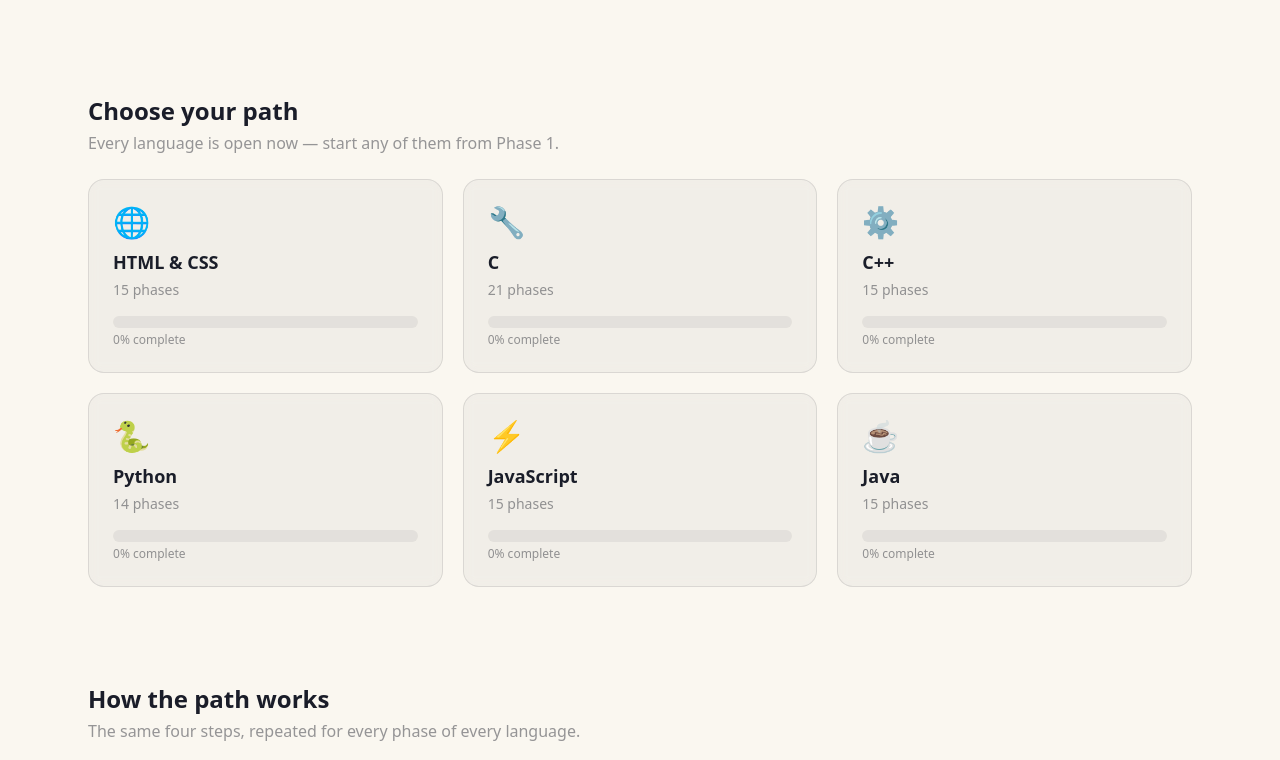
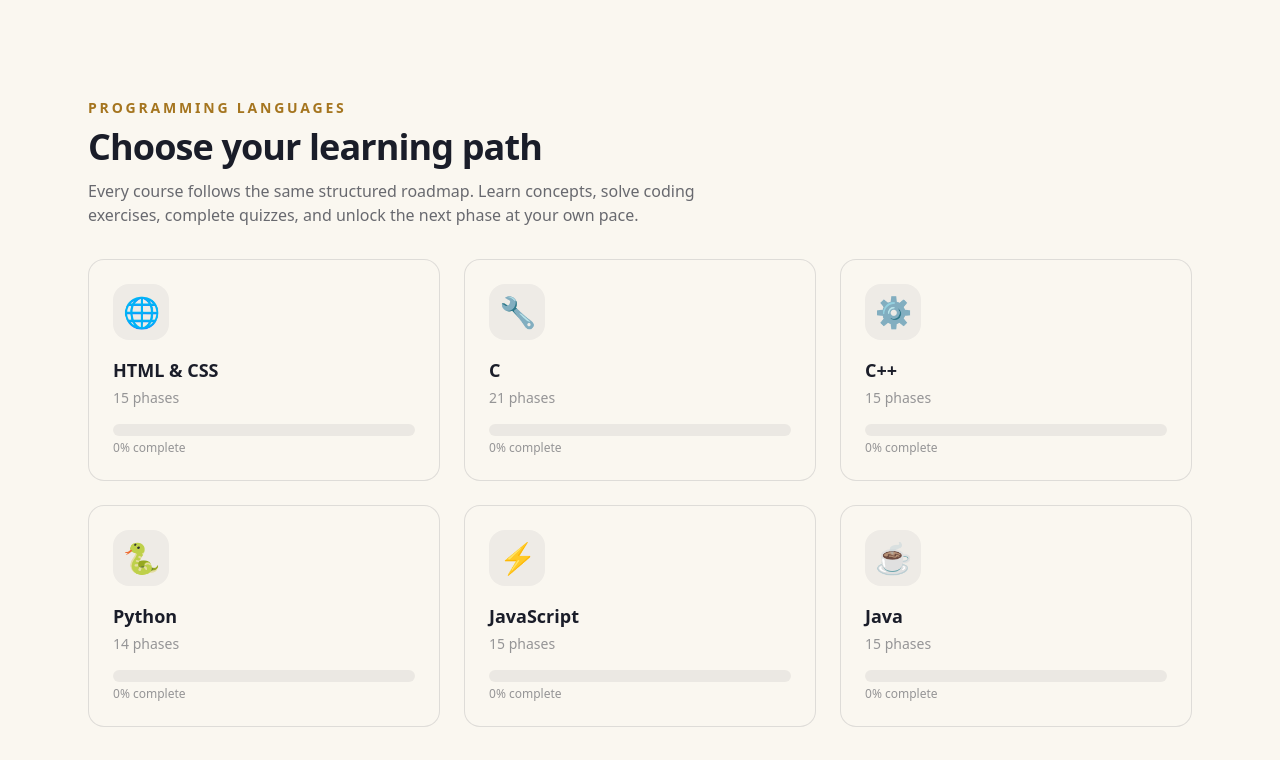
Before and after one commit to abhaykishor01-cyber/code-tutor, a Next.js app: page / in a window 1280 px wide. Shown: the part 1260-2020 px from the top of the page. Built offline with nearby package versions, Linux system fonts and the light colour scheme.

Commit message:
feat: polish language cards and section layout

```diff
--- a/app/page.tsx
+++ b/app/page.tsx
@@ -200,9 +200,21 @@ export default function HomePage() {
 
       {/* LANGUAGE CARDS */}
       <section>
-        <h2 className="text-2xl font-bold mb-1">Choose your path</h2>
-        <p className="text-white/50 mb-6">Every language is open now — start any of them from Phase 1.</p>
-        <div className="grid sm:grid-cols-2 lg:grid-cols-3 gap-5">
+        <div className="mb-8">
+  <span className="text-sm font-semibold uppercase tracking-[0.2em] text-gold-400">
+    Programming Languages
+  </span>
+
+  <h2 className="mt-2 text-3xl font-bold tracking-tight md:text-4xl">
+    Choose your learning path
+  </h2>
+
+  <p className="mt-3 max-w-2xl text-white/60">
+    Every course follows the same structured roadmap. Learn concepts, solve coding exercises,
+    complete quizzes, and unlock the next phase at your own pace.
+  </p>
+</div>
+        <div className="grid gap-6 sm:grid-cols-2 lg:grid-cols-3">
           {!stats
             ? Array.from({ length: 6 }).map((_, i) => <SkeletonCard key={i} />)
             : LANGUAGES.map((lang) => {
@@ -212,11 +224,15 @@ export default function HomePage() {
                   <Link
                     key={lang.id}
                     href={`/${lang.id}`}
-                    className="card p-6 relative overflow-hidden group card-hover"
+                    className="group relative overflow-hidden rounded-2xl border border-white/10 bg-white/[0.03] p-6 transition-all duration-300 hover:-translate-y-2 hover:border-gold-400/40 hover:shadow-2xl"
                   >
-                    <div className={`absolute inset-0 bg-gradient-to-br ${lang.color} opacity-10`} />
+                    <div
+  className={`absolute inset-0 bg-gradient-to-br ${lang.color} opacity-0 transition-opacity duration-300 group-hover:opacity-15`}
+/>
                     <div className="relative">
-                      <div className="text-3xl mb-2">{lang.icon}</div>
+                      <div className="mb-4 flex h-14 w-14 items-center justify-center rounded-2xl bg-white/5 text-3xl transition-colors duration-300 group-hover:bg-gold-500/10">
+  {lang.icon}
+</div>
                       <h3 className="font-bold text-lg">{lang.name}</h3>
                       <p className="text-white/50 text-sm mt-1">{lang.totalPhases} phases</p>
                       {langStats && (
```
